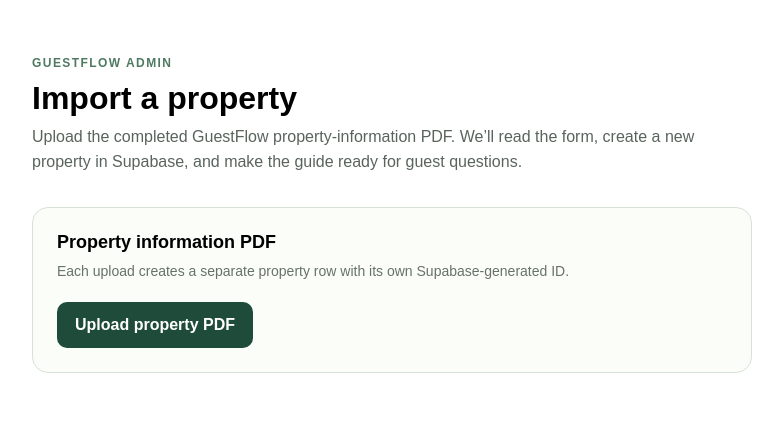
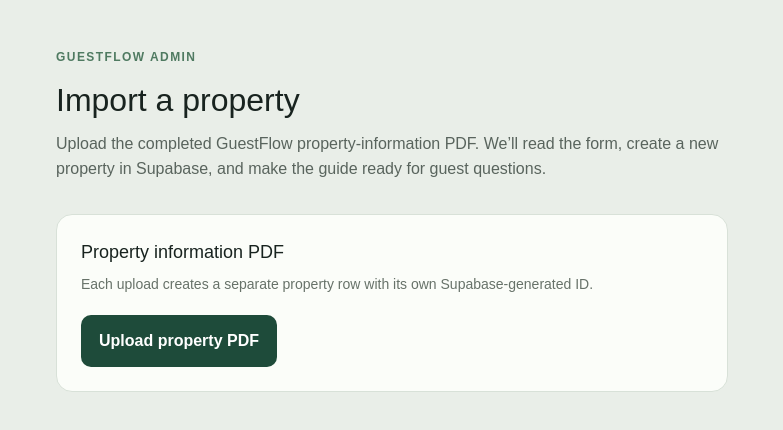
Before and after one commit to victoreavila916/GuestFlowAI, a Next.js app: page /admin in a window 1280 px wide. Shown: the top 430 px of the page, without its empty margins (248-1031 px from the left). Built offline with nearby package versions, Linux system fonts and the light colour scheme.

Commit message:
Upload current project source

```diff
--- /dev/null
+++ b/src/app/layout.tsx
@@ -0,0 +1,33 @@
+import type { Metadata } from "next";
+import { Geist, Geist_Mono } from "next/font/google";
+import "./globals.css";
+
+const geistSans = Geist({
+  variable: "--font-geist-sans",
+  subsets: ["latin"],
+});
+
+const geistMono = Geist_Mono({
+  variable: "--font-geist-mono",
+  subsets: ["latin"],
+});
+
+export const metadata: Metadata = {
+  title: "GuestFlow | Your digital house guide",
+  description: "Everything you need for a seamless stay.",
+};
+
+export default function RootLayout({
+  children,
+}: Readonly<{
+  children: React.ReactNode;
+}>) {
+  return (
+    <html
+      lang="en"
+      className={`${geistSans.variable} ${geistMono.variable} h-full antialiased`}
+    >
+      <body className="min-h-full flex flex-col">{children}</body>
+    </html>
+  );
+}
```
